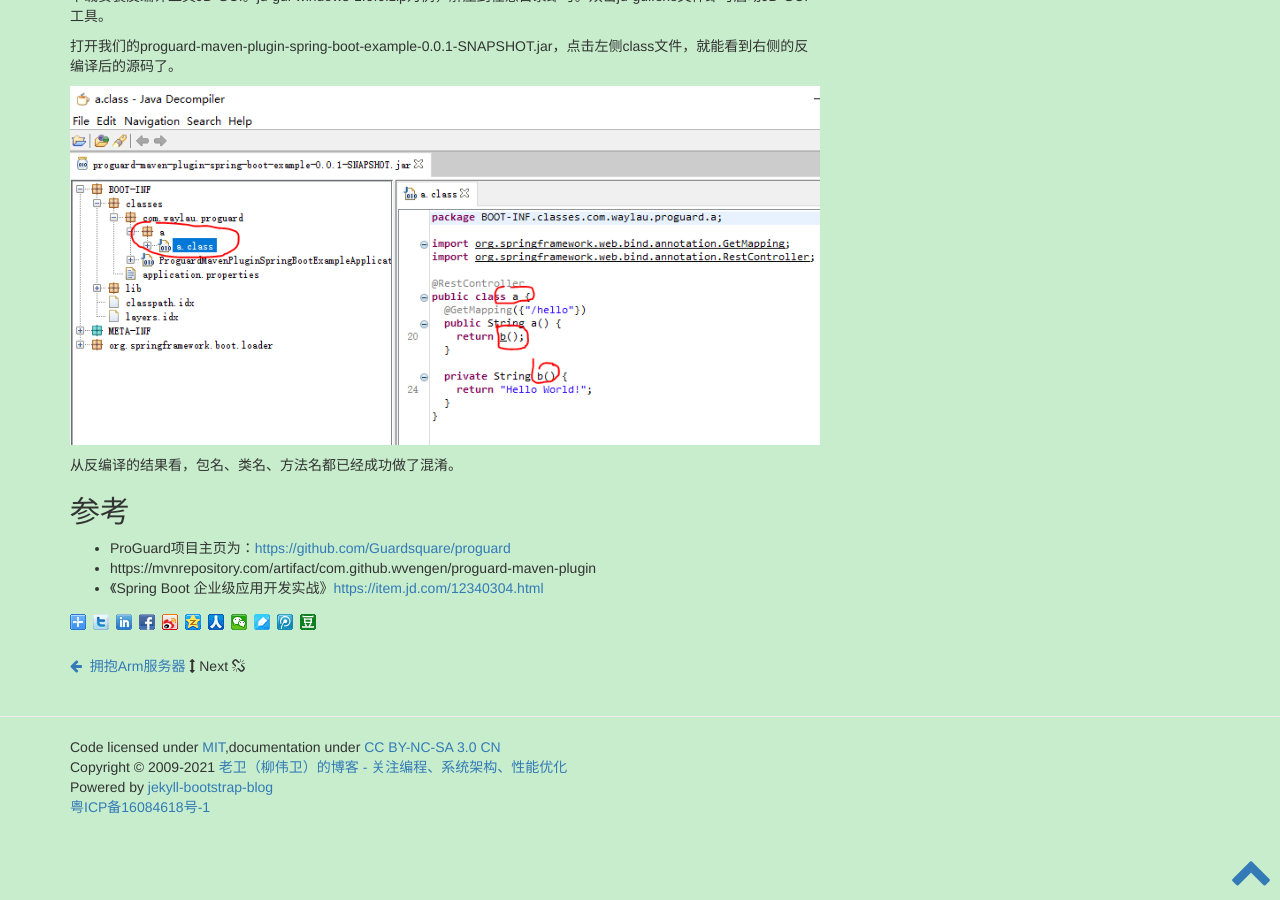
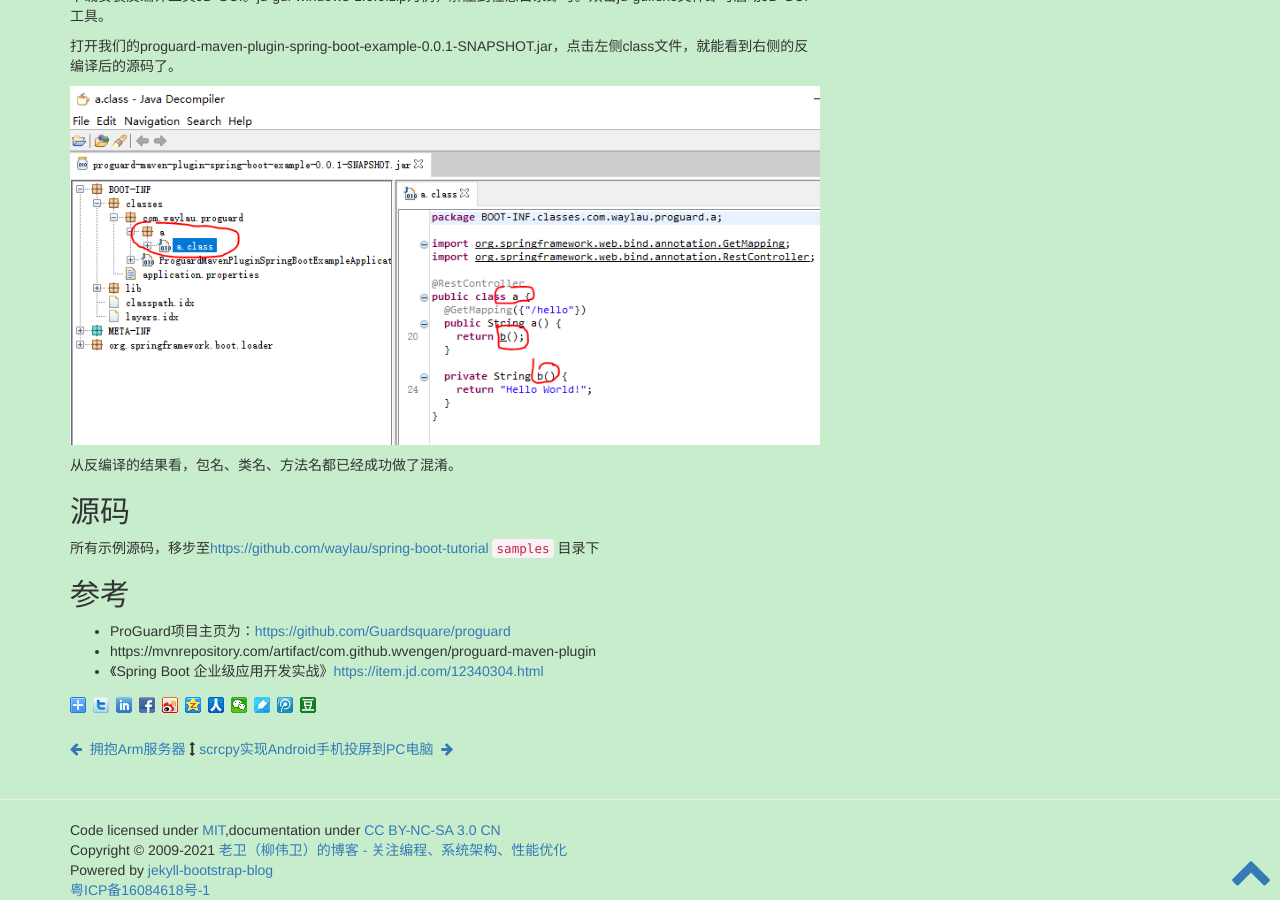
Before and after one commit to waylau/waylau.github.io, a Jekyll site: the page built from _posts/2021-11-09-use-proguard-maven-plugin-to-obfuscate-the-spring-boot-program.md, in a window 1280 px wide and 900 px high, scrolled down 6696 px. Built offline with Jekyll 4.4.1, drawn with Linux system fonts in a browser that asks for light colours; comment, search, counter and statistics services are not loaded; some of the changed lines change nothing that is shown.

Commit message:
add scrcpy实现Android手机投屏到PC电脑

````diff
--- a/_posts/2021-11-09-use-proguard-maven-plugin-to-obfuscate-the-spring-boot-program.md
+++ b/_posts/2021-11-09-use-proguard-maven-plugin-to-obfuscate-the-spring-boot-program.md
@@ -288,6 +288,11 @@ java -jar target/proguard-maven-plugin-spring-boot-example-0.0.1-SNAPSHOT.jar
 
 从反编译的结果看，包名、类名、方法名都已经成功做了混淆。
 
+
+## 源码
+
+所有示例源码，移步至<https://github.com/waylau/spring-boot-tutorial>  `samples` 目录下
+
 ## 参考
 
 * ProGuard项目主页为：<https://github.com/Guardsquare/proguard>
--- /dev/null
+++ b/_posts/2021-11-15-use-scrcpy-to-display-and-control-your-android-device-on-pc.md
@@ -0,0 +1,75 @@
+---
+layout: post
+title: scrcpy实现Android手机投屏到PC电脑
+date: 2021-11-15 00:22
+author: admin
+comments: true
+categories: [scrcpy,Android]
+tags: [scrcpy,Android]
+---
+
+目前市面上有投屏器可以实现将Android手机画面投屏到显示器。本节介绍的是一种通过纯软件的方式，将Android手机投屏到PC电脑上，并且可以在PC上直接控制Android手机。这款开源软件就是scrcpy。
+
+
+<!-- more -->
+
+
+
+## 前置条件
+
+PC和手机是在相同的路由器下（即可以相互ping通）。
+
+## 优点
+
+
+* 无需有线连接、无需投屏器，存软件实现。
+* 手机端无需安装任何软件，只需要开启USB调试即可。
+
+## 使用流程
+
+
+### 1、下载scrcpy
+
+PC端下载、解压scrcpy，即可完成安装。
+
+下载地址：https://github.com/Genymobile/scrcpy
+
+### 2、获取手机的IP
+
+“设置”->“关于手机”->“状态信息”->“IPv4地址”
+
+本例是192.168.68.122
+
+### 3、PC启用TCP模式端口
+
+执行下面命令启用：
+
+```
+restarting in TCP mode port: 5555
+```
+
+### 4、手机开启USB调试
+
+手机“开发者选项” 中开启USB调试
+
+### 5、scrcpy自带ADB工具连接到手机
+
+```
+adb connect 192.168.68.122:5555
+```
+
+### 6、执行投屏
+
+执行下面命令来执行投屏
+
+```
+scrcpy -s 192.168.68.122:5555
+```
+
+
+最终投屏效果如下。
+
+![](../images/post/20211115-scrcpy-001.png)
+
+
+完整的演示视频：https://www.bilibili.com/video/BV1wL4y1i7t2/
````
Also changed, not shown: images/post/20211115-scrcpy-001.png (added).
